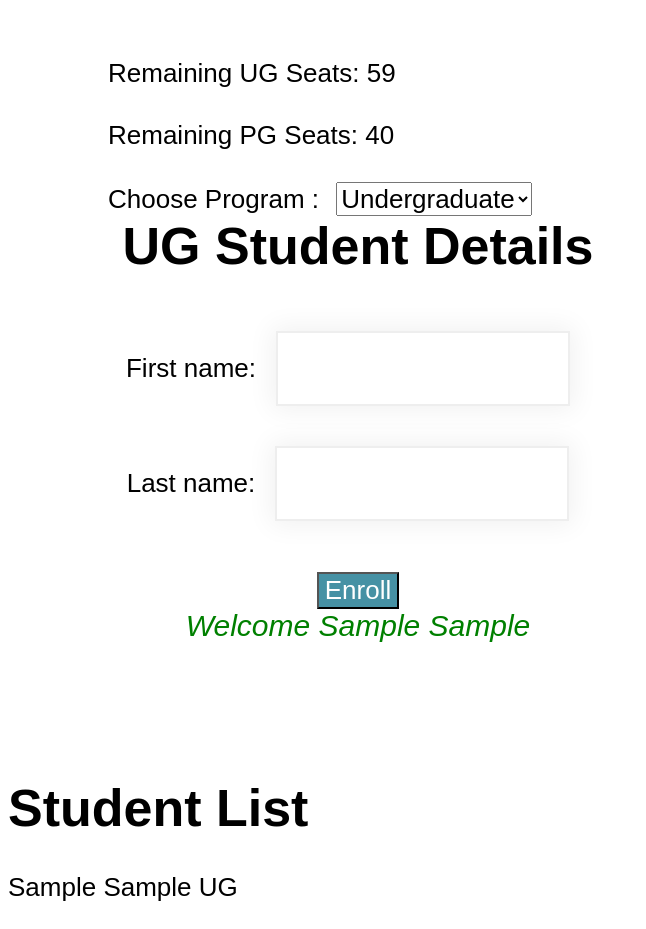
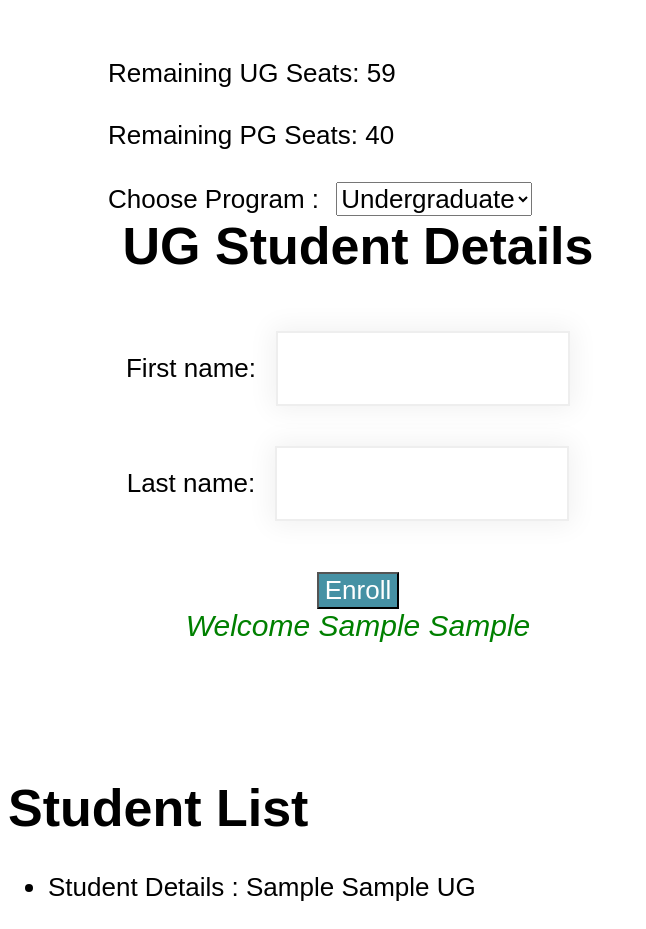
Before and after one commit to yourseulah/CSIS-3275-001-Software-Engineering-Vue.js, a Vue app: page / in a window 1280 px wide. Both pictures are taken after typing "Sample", "Sample" into the empty fields and a click on the input "Enroll". Shown: the top 929 px of the page, without its empty margins (0-646 px from the left). Before the commit the page ends 903 px from the top, so only its background shows below. Built offline with nearby package versions, Linux system fonts and the light colour scheme.

Commit message:
conditional rendering

```diff
--- a/src/components/EnrolList.vue
+++ b/src/components/EnrolList.vue
@@ -1,8 +1,13 @@
 <template>
   <div>
     <h1>Student List</h1>
+    <ul v-if="items.length">
+      <li v-for="item in items" :key="item.id">
+        Student Details : {{ item.fname }} {{ item.lname }} {{ item.program }}
+      </li>
+    </ul>
     <!-- in template no need for this. {{ this.studentDetail.fname }} -->
-    {{ studentDetail.fname }} {{ studentDetail.lname }} {{ studentDetail.program }}
+    <!-- {{ studentDetail.fname }} {{ studentDetail.lname }} {{ studentDetail.program }}  -->
   </div>
 </template>
 
@@ -17,6 +22,21 @@ export default {
       lname: "",
       program: ""
     }
+  },
+
+  data() {
+    return {
+      items: []
+    }
+  },
+
+  //watch dog: keep monitoring your page
+  watch: {
+    //this method will be automatically executed when there is any change in the student detail
+    studentDetail(newStudent) {
+      // this.items.push(newStudent);
+      this.items = [...this.items, newStudent];
+    }
   }
 }
 </script>
--- a/src/components/EnrolmentForm.vue
+++ b/src/components/EnrolmentForm.vue
@@ -25,7 +25,7 @@ export default {
     data() {
         return {
             //stage variables
-            //whenever user changes the input, value typed will be save in below stage variables
+            //whenever user changes the input, value typed is saved in below stage variables
             //v-model enables it.
             welcomeMessage: "",
             fname:"",
@@ -38,11 +38,13 @@ export default {
             event.preventDefault(); //disallow default event in the webpage when user clicks submit btn, won't submit form
             this.welcomeMessage = `Welcome ${this.fname} ${this.lname}`; //backtick, NOT single quote
             this.setUpdatedSeats(this.currentSeats -1);
+
             let newStudent = {
                 fname: this.fname,
                 lname: this.lname,
                 program: this.chosenProgram
             }
+
             this.setStudentDetail(newStudent);
             this.fname = "";
             this.lname = "";
```
Also changed, not shown: 1 other file (tests, documents, lock files or other folders).
